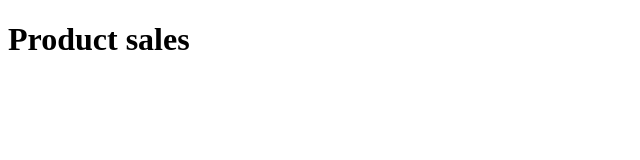
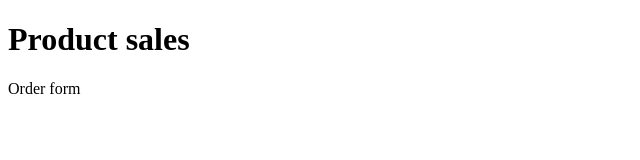
Before and after one commit to Nazilyash/remote-demo, a plain HTML site: page sales.html in a window 1280 px wide. Shown: the full height of the page, 0-640 px from the left. Drawn offline with Linux system fonts and the light colour scheme.

Commit message:
fixes #1 Order form added

```diff
--- a/sales.html
+++ b/sales.html
@@ -8,5 +8,6 @@
 </head>
 <body>
     <h1>Product sales</h1>
+    <form>Order form</form>
 </body>
 </html>
```
